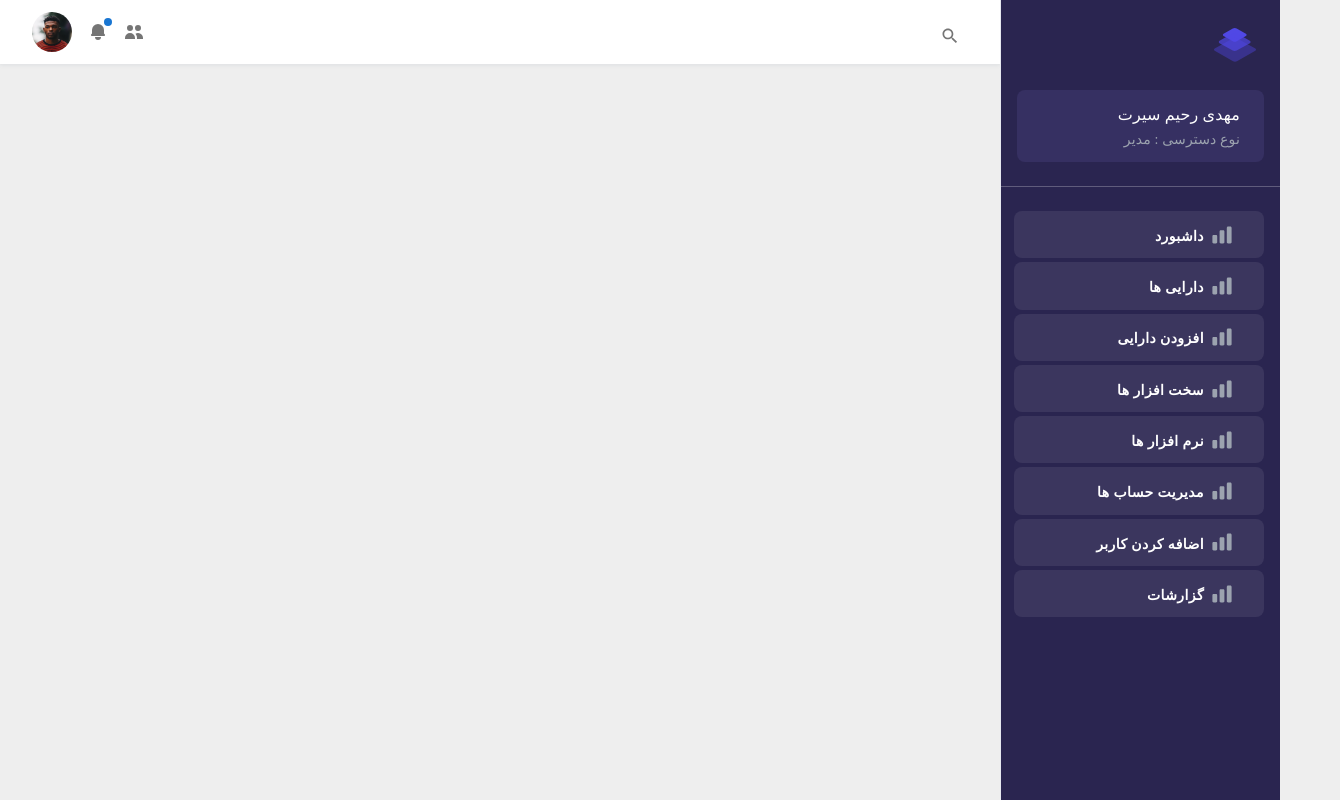
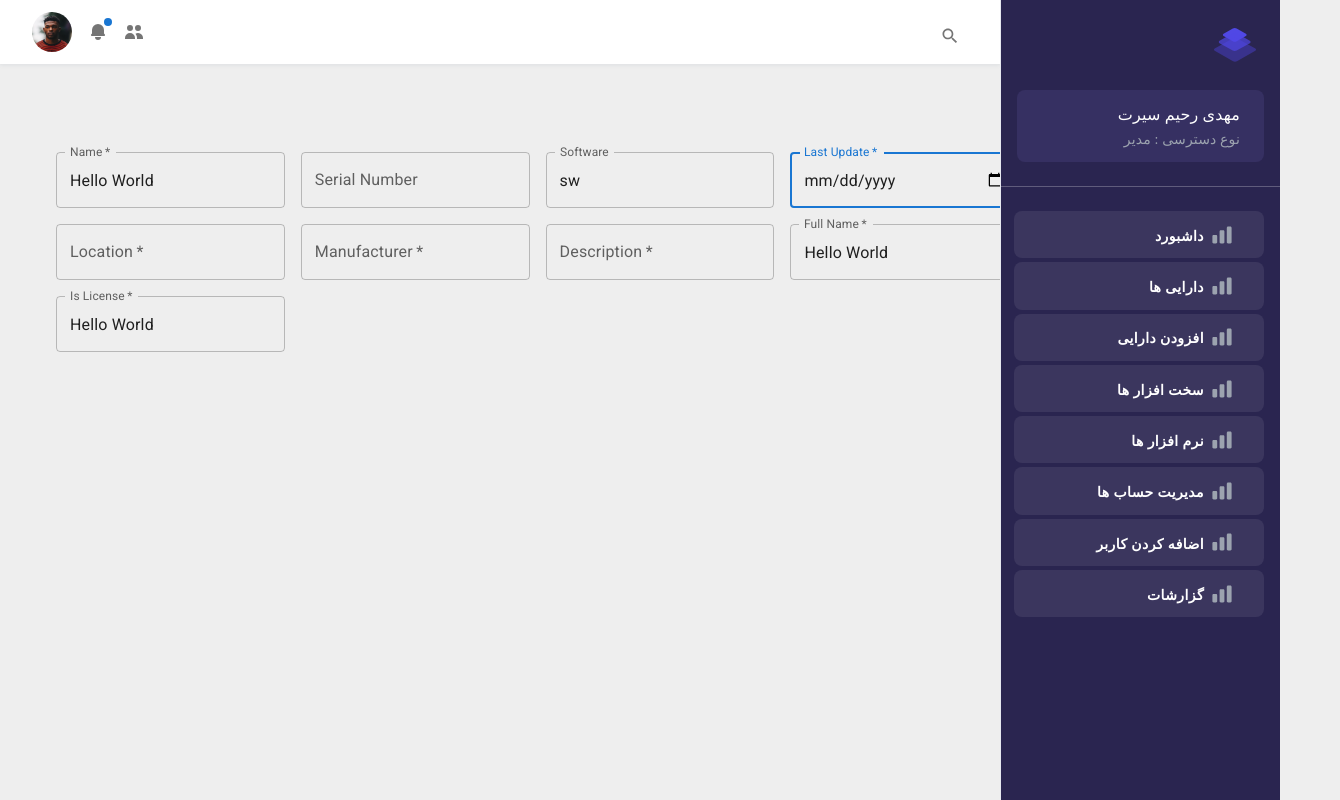
Before and after one commit to mehdirhm/Asset_management, a React (Create React App) app in the folder client/: page /add-asset in a window 1280 px wide. Shown: the whole page, 1340 px wide, since content can reach past the window. Built offline with nearby package versions, Linux system fonts and the light colour scheme.

Commit message:
adding add-asset form for create a asset

```diff
--- a/client/src/routes/add-assets.js
+++ b/client/src/routes/add-assets.js
@@ -1,13 +1,126 @@
+import { DashboardLayout } from "../dashboard/dashboard-layout";
+import * as React from 'react';
+import Box from '@mui/material/Box';
+import TextField from '@mui/material/TextField';
+import Input from '@mui/material/Input';
 
-
-import { DashboardLayout } from "../dashboard/dashboard-layout";
+import FilledInput from '@mui/material/FilledInput';
 
 export default function AddAssets() {
 
-    return (
-        <>
-         <DashboardLayout></DashboardLayout>
-        </>
-    )
 
+    const [name, setName] = React.useState('');
+    const handleChange = (event) => {
+      setName(event.target.value);
+      console.log(name);
+
+    };
+
+  return (
+    <>
+      <DashboardLayout></DashboardLayout>
+
+
+
+
+
+      <Box
+      component="form"
+      sx={{
+        marginTop: 10,
+        marginLeft: 5,
+        width: 1300,
+        height: 300,
+        '& .MuiTextField-root': { m: 1, width: '25ch' },
+        '& > :not(style)': { m: 1 },
+      }}
+      noValidate
+      autoComplete="off"
+    >
+      <div>
+        <TextField
+          required
+          id="outlined-required"
+          label="Name"
+          onChange={handleChange}
+          defaultValue="Hello World"
+        />
+
+        <TextField
+          id="outlined-password-input"
+          label="Serial Number"
+          type="number"
+          autoComplete="current-password"
+        />
+        <TextField
+          id="outlined-read-only-input"
+          label="Software"
+          defaultValue="sw"
+          InputProps={{
+            readOnly: true,
+          }}
+        />
+
+<TextField
+          required
+          id="outlined-required"
+          label="Last Update"
+          type="date"
+          focused        />
+
+<TextField
+            focused
+          required
+          label="Installation Date"
+          type="date"
+
+        />
+
+
+<TextField
+          required
+          id="outlined-required"
+          label="Location"
+
+        />
+        <TextField
+          required
+          id="outlined-required"
+          label="Manufacturer"
+          defaultValue=""
+        />
+
+<TextField
+          required
+          id="outlined-required"
+          label="Description"
+          defaultValue=""
+        />
+
+<TextField
+          required
+          id="outlined-required"
+          label="Full Name"
+          defaultValue="Hello World"
+        />
+
+<TextField
+          required
+          id="outlined-required"
+          label="Position"
+          defaultValue="Hello World"
+        />
+
+<TextField
+          required
+          id="outlined-required"
+          label="Is License"
+          defaultValue="Hello World"
+        />
+
+
+      </div>
+    </Box>
+    </>
+  );
 }
--- a/client/src/routes/hardware.js
+++ b/client/src/routes/hardware.js
@@ -131,8 +131,9 @@ export default function Hardware() {
   const processRowUpdate = React.useCallback(
     (newRow, oldRow) =>
       new Promise((resolve, reject) => {
+        console.log(newRow)
         axios.put("http://localhost:3030/assets", {
-          data: { ...newRow, type: "hw" },
+          data: { ...newRow, type: "hw"  },
         });
       }),
     []
@@ -318,20 +319,20 @@ processRowUpdate={processRowUpdate}
             loading={loading}
             rows={hw}
             columns={[
-              { field: "name", headerName: "Name", width: 150 },
-              { field: "serialNumber", headerName: "Serial No", width: 150 },
-              { field: "location", headerName: "Location", width: 150 },
-              { field: "manufacturer", headerName: "Manufacturer", width: 150 },
-              { field: "propertyNumber", headerName: "property Number", width: 150 },
-              { field: "description", headerName: "Description", width: 150 },
-              { field: "installationDate", headerName: "installation Date", width: 150 },
-              { field: "position", headerName: "Position", width: 150 },
+              { field: "name", headerName: "Name", width: 150 , editable: true },
+              { field: "serialNumber", headerName: "Serial No", width: 150 , editable: true },
+              { field: "location", headerName: "Location", width: 150 , editable: true},
+              { field: "manufacturer", headerName: "Manufacturer", width: 150 , editable: true },
+              { field: "propertyNumber", headerName: "property Number", width: 150 , editable: true },
+              { field: "description", headerName: "Description", width: 150 , editable: true },
+              { field: "installationDate", headerName: "installation Date", width: 150 , editable: true },
+              { field: "position", headerName: "Position", width: 150,editable: true },
 
-              { field: "type", headerName: "type", width: 150 },
-              { field: "currentUser", headerName: "current User", width: 150 },
+              { field: "type", headerName: "type", width: 150 , editable: true },
+              { field: "currentUser", headerName: "current User", width: 150 , editable: true },
 
 
-              { field: "ip", headerName: "IP", width: 150 },
+              { field: "ip", headerName: "IP", width: 150 , editable: true },
             ]}
             // keepNonExistentRowsSelected
           />
--- a/client/src/routes/software.js
+++ b/client/src/routes/software.js
@@ -142,6 +142,7 @@ export default function Software() {
   const processRowUpdate = React.useCallback(
     (newRow, oldRow) =>
       new Promise((resolve, reject) => {
+        console.log(newRow)
         axios.put('http://localhost:3030/assets', {
             data: {...newRow , type:"sw"}
 
@@ -323,16 +324,16 @@ export default function Software() {
             loading={loading}
             rows={sw}
             columns={[
-              { field: "name", headerName: "Name", width: 150 },
-              { field: "serialNumber", headerName: "Serial No", width: 150 },
-              { field: "location", headerName: "Location", width: 150 },
-              { field: "manufacturer", headerName: "Manufacturer", width: 150 },
-              { field: "currentUser", headerName: "Current User", width: 150 },
-              { field: "description", headerName: "Description", width: 150 },
-              { field: "isLicense", headerName: "isLicense", width: 150 },
-              { field: "lastUpdate", headerName: "last Update", width: 150 },
-              { field: "position", headerName: "Position", width: 150 },
-              { field: "type", headerName: "type", width: 150 },
+              { field: "name", headerName: "Name", width: 150 , editable: true },
+              { field: "serialNumber", headerName: "Serial No", width: 150 , editable: true },
+              { field: "location", headerName: "Location", width: 150 , editable: true },
+              { field: "manufacturer", headerName: "Manufacturer", width: 150 , editable: true },
+              { field: "currentUser", headerName: "Current User", width: 150 , editable: true },
+              { field: "description", headerName: "Description", width: 150 , editable: true },
+              { field: "isLicense", headerName: "isLicense", width: 150 , editable: true },
+              { field: "lastUpdate", headerName: "last Update", width: 150, editable: true },
+              { field: "position", headerName: "Position", width: 150 , editable: true },
+              { field: "type", headerName: "type", width: 150 , editable: true },
             ]}
           />
 
```
